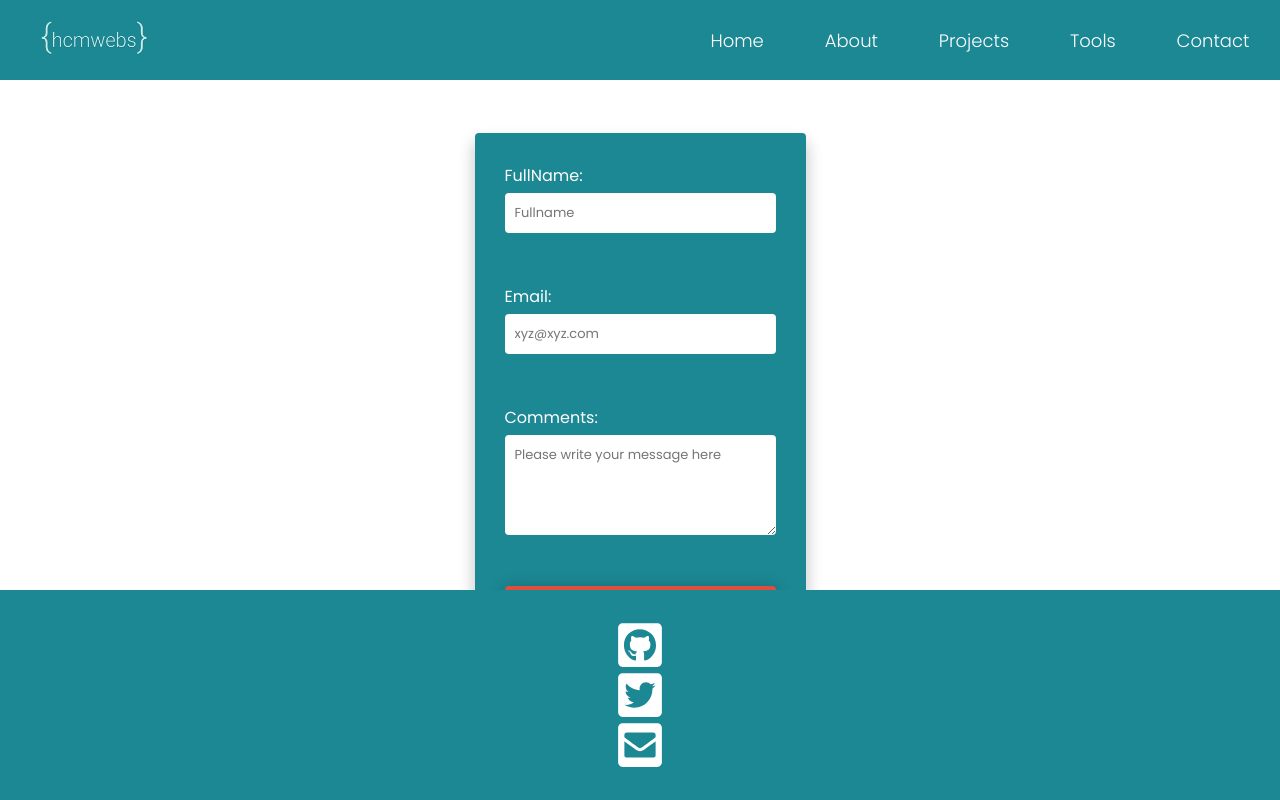
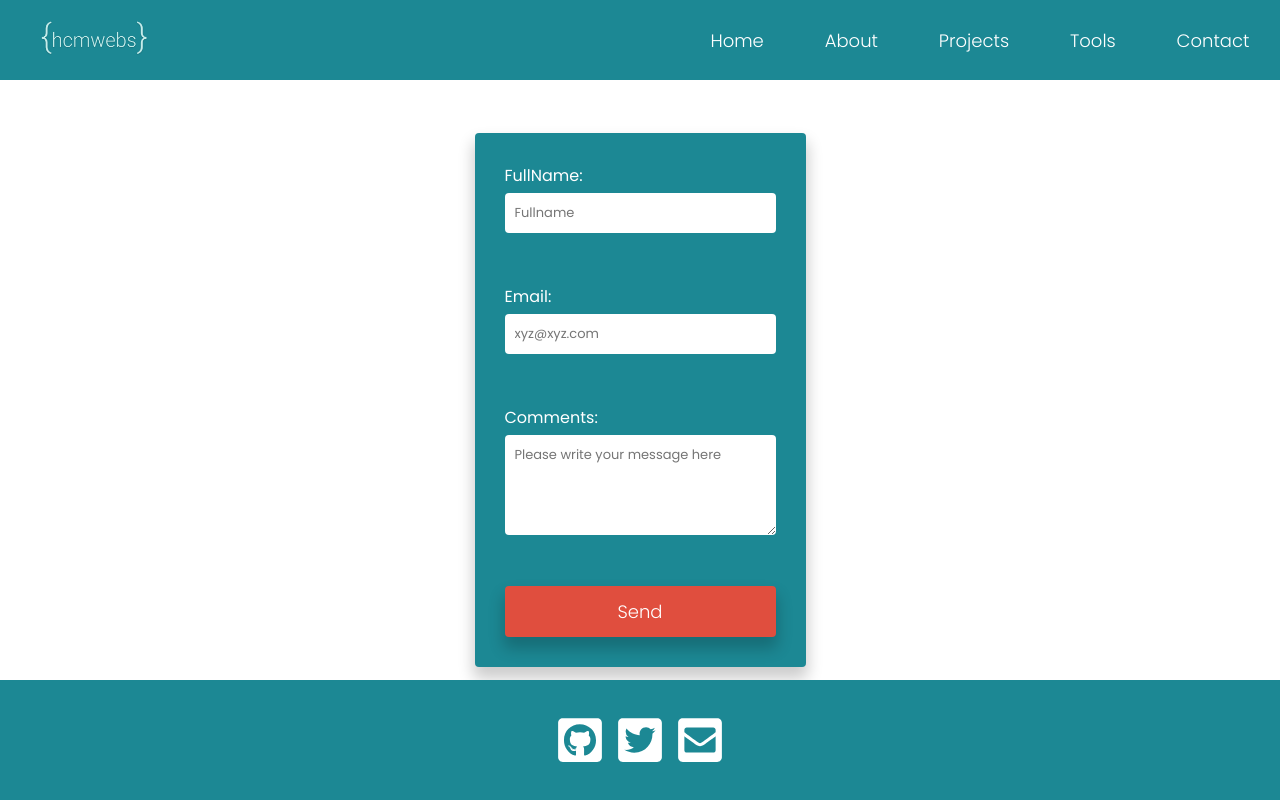
Before and after one commit to Hcmwebs/hcmwebs-react, a React (Create React App) app: page /Results in a window 1280 px wide. Built offline with nearby package versions, Linux system fonts and the light colour scheme; a web font is replaced by a local one.

Commit message:
removed the outer div in the links component
Signed-off-by: Heze <64218603+Hcmwebs@users.noreply.github.com>

```diff
--- a/package.json
+++ b/package.json
@@ -10,7 +10,7 @@
     "react-dom": "^17.0.1",
     "react-icons": "^4.2.0",
     "react-router-dom": "5",
-    "react-scripts": "^1.1.5",
+    "react-scripts": "^4.0.3",
     "web-vitals": "^1.0.1"
   },
   "scripts": {
--- a/src/css/styles.css
+++ b/src/css/styles.css
@@ -25,13 +25,13 @@ button {
   margin: 3rem auto;
   padding: 1.2rem 3rem;
   outline: none;
-  box-shadow: 0px 2px 15px 2px rgba(0, 0, 0, 0.2);
+  box-shadow: 0px 10px 15px 2px rgba(0, 0, 0, 0.2);
   cursor: pointer;
   transition: all 0.6s ease-in-out;
 }
 button:hover {
   transform: scale(0.98);
-  box-shadow: 0px 2px 15px 2px rgba(0, 0, 0, 0.4);
+  box-shadow: 0px 10px 15px 2px rgba(0, 0, 0, 0.4);
 }
 
 * {
@@ -177,7 +177,7 @@ body {
 }
 .header {
   width: 100%;
-  min-height: 85vh;
+  min-height: 100vh;
   margin: 0 auto;
   display: flex;
   flex-direction: row;
@@ -316,7 +316,7 @@ body {
   display: grid;
   place-items: center;
   border-radius: 0.4rem;
-  box-shadow: 0px 2px 15px 2px rgba(0, 0, 0, 0.2);
+  box-shadow: 0px 10px 15px 2px rgba(0, 0, 0, 0.2);
   gap: 2rem;
   cursor: pointer;
   transition: all 0.6s ease-in-out;
--- a/src/js/ContactLinks.js
+++ b/src/js/ContactLinks.js
@@ -2,7 +2,7 @@ import { Link } from 'react-router-dom';
 
 const ContactLinks = ({ Github, Twitter, Email }) => {
   return (
-    <div>
+    <>
       <a href='https://github.com/Hcmwebs' target='_blank' rel='noreferrer'>
         <Github />
       </a>
@@ -12,7 +12,7 @@ const ContactLinks = ({ Github, Twitter, Email }) => {
       <Link to='/Contact' target='_blank' rel='noreferrer'>
         <Email />
       </Link>
-    </div>
+    </>
   );
 };
 
```
Also changed, not shown: 2 other files (tests, documents, lock files or other folders).
